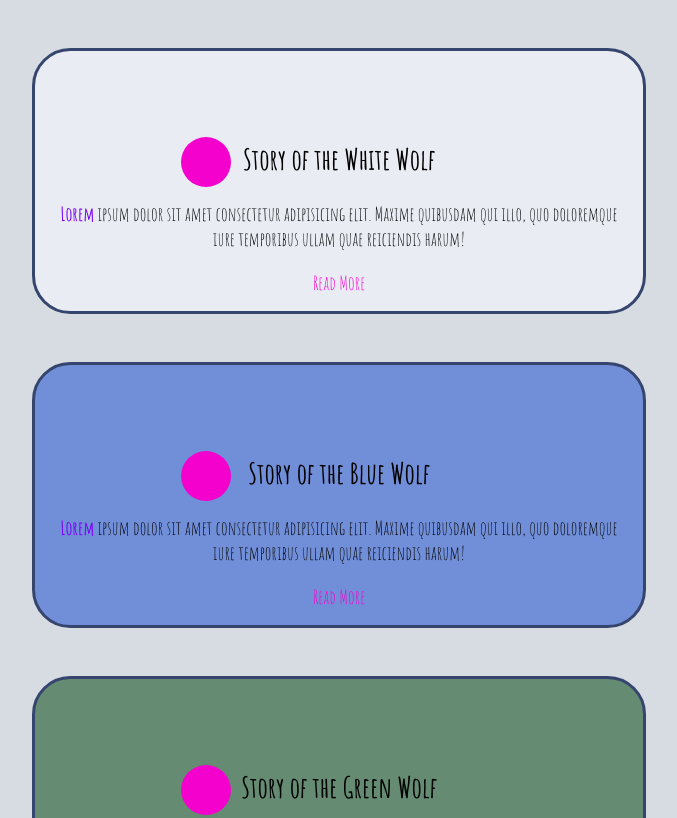
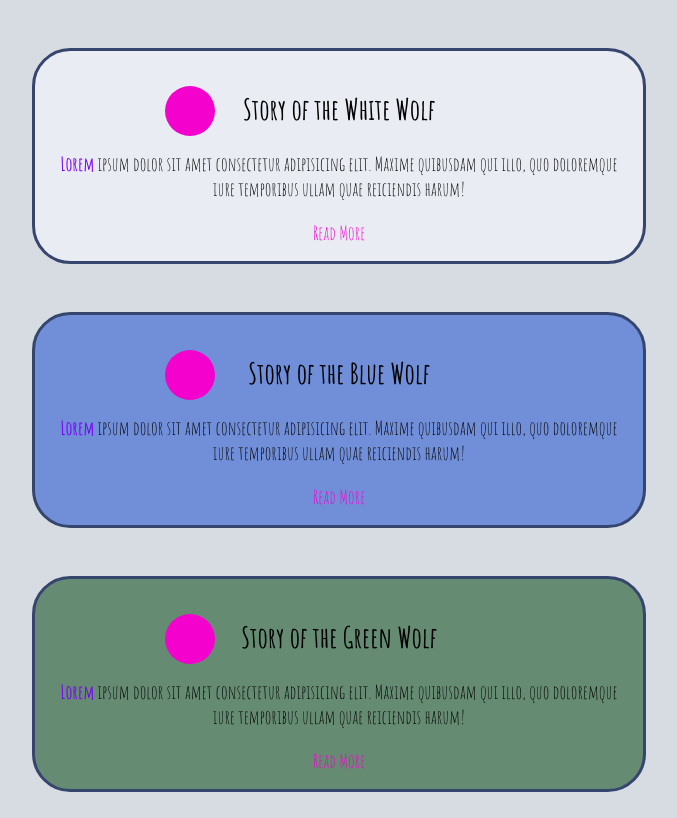
Before and after one commit to Rowand1996/My_Second_Project, a plain HTML site: page index.html in a window 1280 px wide. Shown: the top 818 px of the page, without its empty margins (24-701 px from the left). Drawn offline with Linux system fonts and the light colour scheme.

Commit message:
made a small change css file

```diff
--- a/styles.css
+++ b/styles.css
@@ -12,6 +12,7 @@ body {
     border: solid #35456D;
     border-radius: 2em;
     display: block;
+    position: relative;
 }
 
 .boxes a {
@@ -51,8 +52,8 @@ span {
     width: 50px;
     background-color: #F401CD;
     border-radius: 2em;
-    position: relative;
-    top: 70px;
+    position: absolute;
+    top: 35px;
     left: 130px;
 }
 
```
